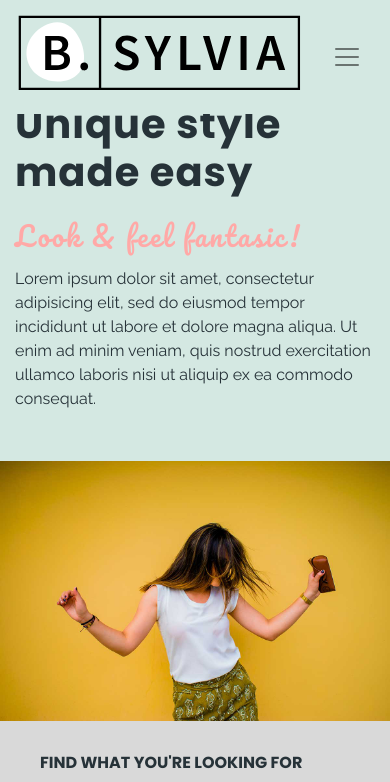
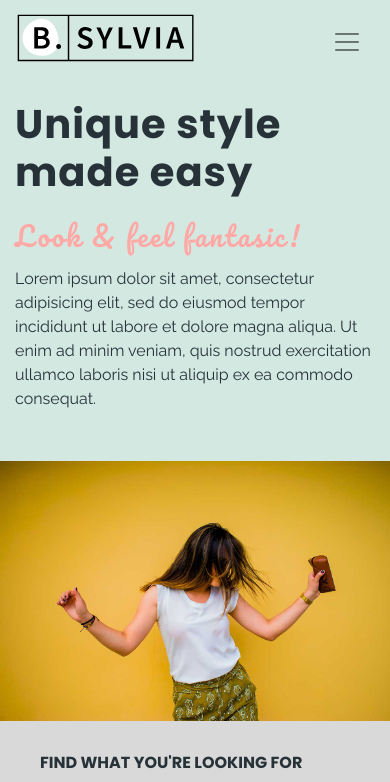
Before and after one commit to jenniferharper/bSylvia-Website, a plain HTML site: page index.html in a window 390 px wide. Shown: the top 782 px of the page. Drawn offline with nearby package versions, Linux system fonts and the light colour scheme; a script that the page names is missing; a web font is replaced by a local one.

Commit message:
svg fix mobile

```diff
--- a/sass/styles.scss
+++ b/sass/styles.scss
@@ -170,7 +170,11 @@ h3{
 		background-color:lighten($main, 20%);
 		a{color:#000;}
 		a:hover{color:#a3a3a3 !important}
-		svg{height:80px;}
+		svg{height:80px;
+		@media(max-width:767px){
+			height:50px;
+		}
+		}
 		.logo-circle{fill:#fff;}
 	}
 
```
Also changed, not shown: css/styles.css, 1 other file.
